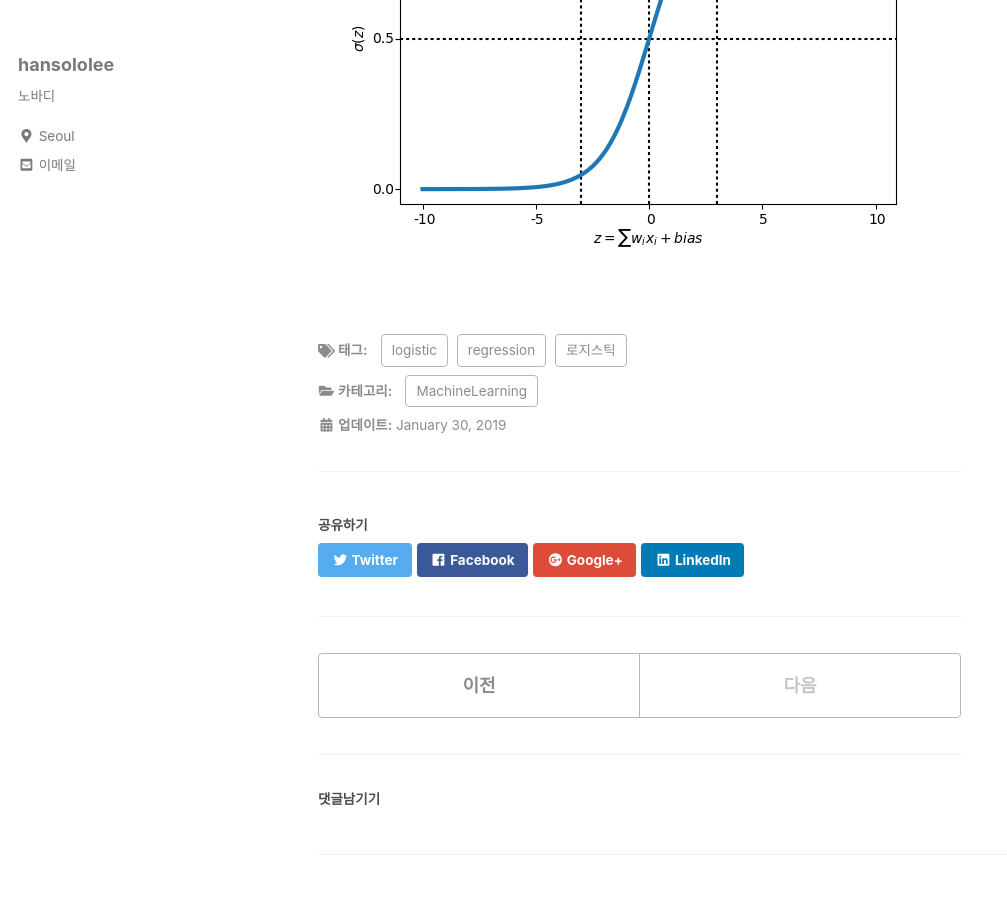
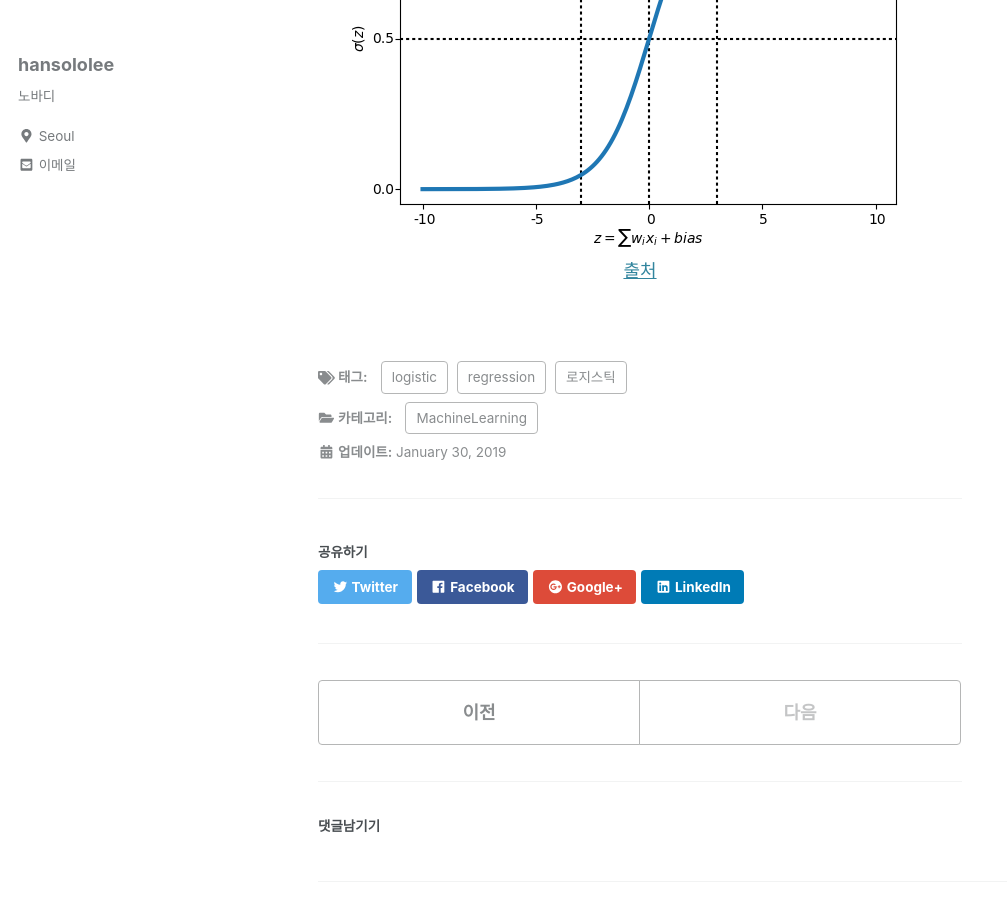
Before and after one commit to arisongha/hansololee.github.io, a Jekyll site: the page built from _posts/2019-01-30-logistic_regression.md, in a window 1280 px wide and 900 px high, scrolled down 1106 px. Shown: the whole window, without its empty margins (0-1007 px from the left). Built offline with Jekyll 4.4.1, drawn with Linux system fonts in a browser that asks for light colours; cached includes are drawn as plain includes; nearby versions of some CDN libraries; formulas are drawn with MathJax 3.

Commit message:
Update 2019-01-30-logistic_regression.md

```diff
--- a/_posts/2019-01-30-logistic_regression.md
+++ b/_posts/2019-01-30-logistic_regression.md
@@ -30,4 +30,5 @@ $$\hat y = \sigma (W^Tx + b)$$
 
 시그모이는 함수는 이렇게 생겼습니다.
 <center><img data-action="zoom" src='{{ "/assets/img/logistic_regression_01.png" | relative_url }}' alt='absolute'></center>
+<center><a href="https://towardsdatascience.com/multi-layer-neural-networks-with-sigmoid-function-deep-learning-for-rookies-2-bf464f09eb7f">출처</a></center>
 <br/>
```
